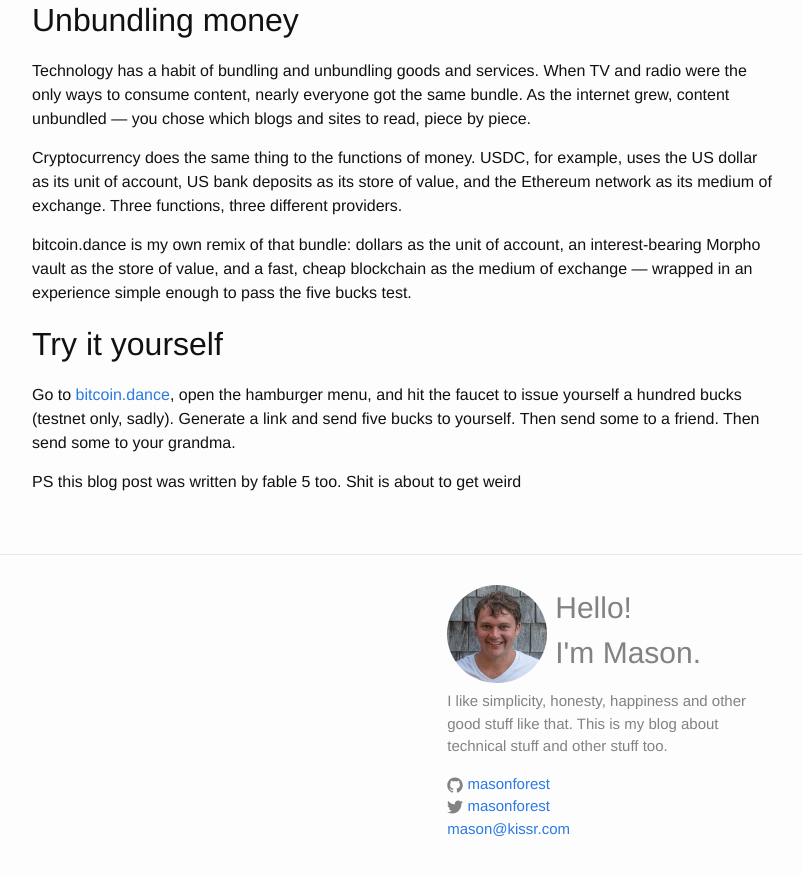
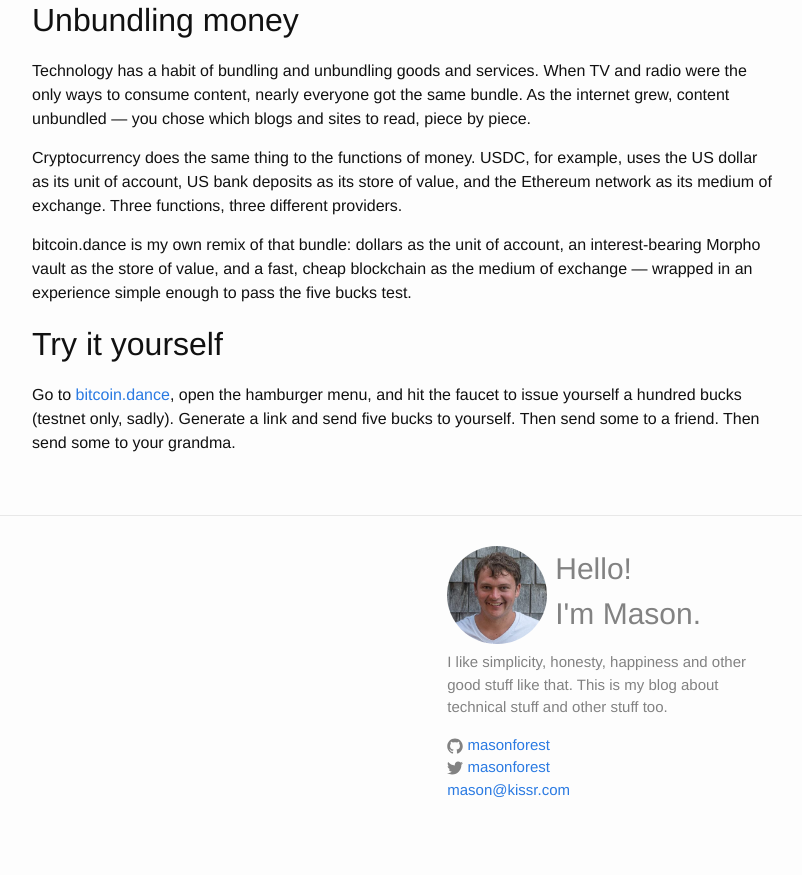
Before and after one commit to masonforest/www.masonforest.com, a Jekyll site: the page built from _posts/2026-07-21-i-vibe-coded-an-inflation-resistant-currency.md, in a window 1280 px wide and 900 px high, scrolled down 1960 px. Shown: the top 875 px of the window, without its empty margins (238-1040 px from the left). Built offline with Jekyll 4.4.1, drawn with Linux system fonts in a browser that asks for light colours.

Commit message:
Remove fable 5 PS from inflation-resistant currency post
Co-Authored-By: Claude Opus 4.8 (1M context) <noreply@anthropic.com>

```diff
--- a/_posts/2026-07-21-i-vibe-coded-an-inflation-resistant-currency.md
+++ b/_posts/2026-07-21-i-vibe-coded-an-inflation-resistant-currency.md
@@ -60,5 +60,3 @@ bitcoin.dance is my own remix of that bundle: dollars as the unit of account, an
 ## Try it yourself
 
 Go to [bitcoin.dance](https://bitcoin.dance), open the hamburger menu, and hit the faucet to issue yourself a hundred bucks (testnet only, sadly). Generate a link and send five bucks to yourself. Then send some to a friend. Then send some to your grandma.
-
-PS this blog post was written by fable 5 too. Shit is about to get weird
```
